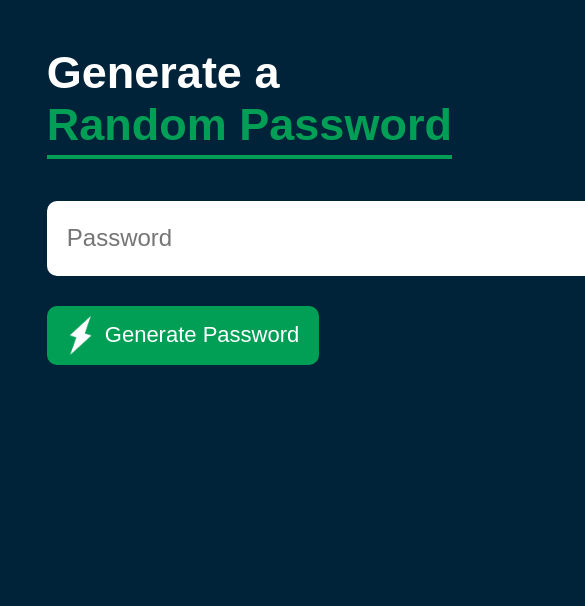
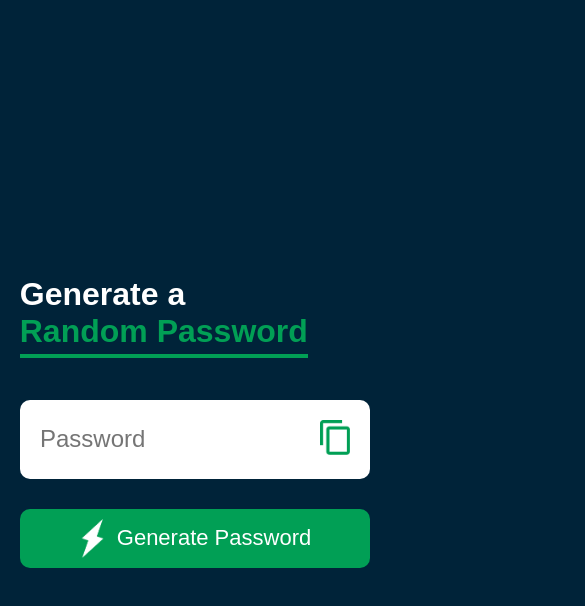
Before and after one commit to Sutampaul990/Password-Generator-, a plain HTML site: page Password Generator using JavaScript/index.html in a window 390 px wide. Shown: the top 606 px of the page, 585 px wide, since content can reach past the window. Drawn offline with Linux system fonts and the light colour scheme.

Commit message:
make as responsive

```diff
--- a/Password Generator using JavaScript/index.html
+++ b/Password Generator using JavaScript/index.html
@@ -13,9 +13,9 @@
         <h1>Generate a <br><span>Random Password</span></h1>
         <div class="display">
             <input type="text" id="password" placeholder="Password">
-            <img src="/images/copy.png" onclick="copyPassword()">
+            <label for=""><img src="images/copy.png" onclick="copyPassword()"></label>
         </div>
-        <button onclick="createPassword()"><img src="/images/generate.png">Generate Password</button>
+        <button onclick="createPassword()"><img src="images/generate.png">Generate Password</button>
     </div>
 
 </body>
--- a/Password Generator using JavaScript/style.css
+++ b/Password Generator using JavaScript/style.css
@@ -9,9 +9,16 @@ body{
     color: #fff;
 }
 .container{
-    margin: 12%;
-    width: 902%;
+    width: 90%;
     max-width: 700px;
+    display: flex;
+    flex-direction: column;
+    justify-content: center;
+    align-items: left;
+    width: 700px;
+    height: 100vh;
+    margin: auto;
+    padding: 0 40px;
 }
 .display{
     width: 100%;
@@ -60,4 +67,30 @@ body{
     padding: 10px 20px;
     border-radius: 10px;
     cursor: pointer;
+    width: 50%;
 }
+
+@media only screen and (max-width: 700px){
+    .container {
+        /* width: min-content; */
+        width: 95%;
+        height: 100vh;
+        justify-content: center;
+        overflow: hidden;
+        padding: 0 10px;
+    }
+    .container h1 {
+        font-size: 32px;
+        font-weight: none;
+    }
+    .container button {
+        width: 100%;
+    }
+    .container .display {
+        width: 100%;
+        justify-content: space-around;
+    }
+    .container input {
+        width: 90%;
+    }
+}
```
